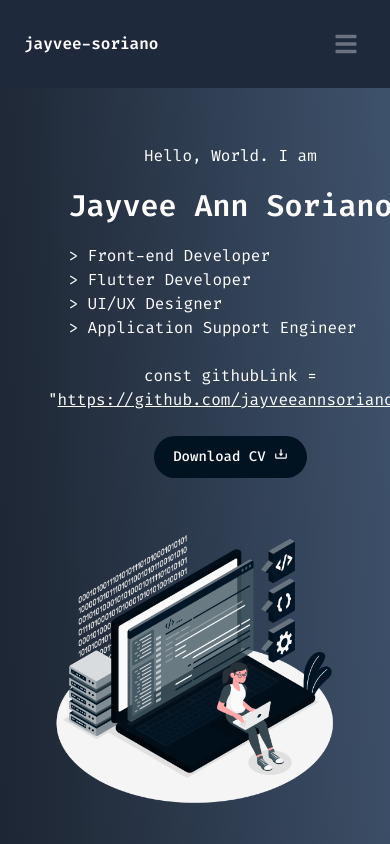
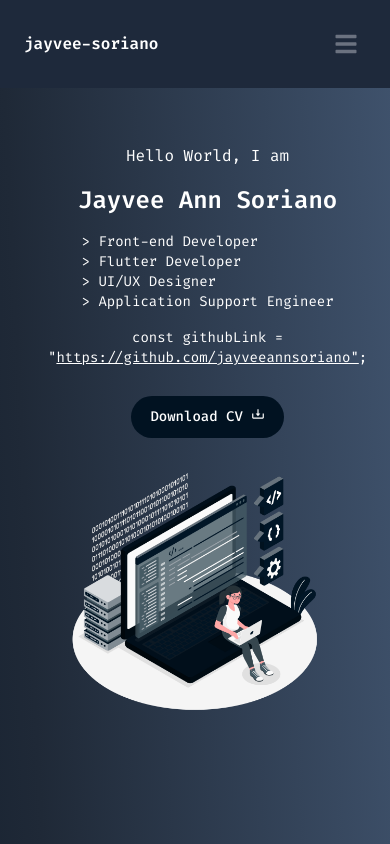
Before and after one commit to jayveeannsoriano/jvsoriano-portfolio, a React (Create React App) app: page / in a window 390 px wide. Shown: the top 844 px of the page. Built offline with nearby package versions, Linux system fonts and the light colour scheme.

Commit message:
fix: fixed hero layout - fixed layout for mobile browser screens (400px) and above

```diff
--- a/src/layout/Hero.jsx
+++ b/src/layout/Hero.jsx
@@ -11,21 +11,17 @@ import "aos/dist/aos.css";
 const Hero = () => {
   return (
     <SectionContainer id="hello">
-      <div className="flex flex-col items-center mt-16 md:flex-row md:mt-8">
-        <div data-aos="fade-up" className="mx-auto text-center">
-          <div className="grid justify-around md:justify-start md:text-left">
-            <p>Hello, World. I am</p>
-            <h1 className="text-3xl md:text-5xl font-semibold py-5">
-              Jayvee Ann Soriano
-            </h1>
-            <div className="text-left">
+      <div data-aos="fade-up" className="flex flex-col gap-1 items-center mt-16 md:flex-row md:my-24">
+        <div className="mx-auto text-center flex flex-col gap-1 md:text-left md:w-1/2">
+          <h1>Hello World, I am </h1>
+          <h1 className="text-2xl font-semibold my-3 md:text-5xl">Jayvee Ann Soriano</h1>
+          <div className="grid justify-around text-left text-sm md:justify-start md:text-lg">
             <h2>{">"} Front-end Developer</h2>
             <h2>{">"} Flutter Developer</h2>
             <h2>{">"} UI/UX Designer</h2>
             <h2>{">"} Application Support Engineer</h2>
           </div>
-          </div>
-          <br />
+          <div className="text-sm my-3 md:text-md">
             <p>
               const githubLink = "
               <a
@@ -39,8 +35,8 @@ const Hero = () => {
               </a>
               ;
             </p>
-          <br />
-          <div className="flex justify-center md:justify-start">
+          </div>
+          <div className="flex justify-center my-3 md:justify-start">
             <a href={pdfFile} download={pdfCVFilename}>
               <Button className="bg-secondary enabled:hover:bg-sky-900" pill>
                 Download CV
@@ -49,10 +45,10 @@ const Hero = () => {
             </a>
           </div>
         </div>
-        <div data-aos="fade-up" className="mx-auto" id="hero-img">
+        <div className="m-auto" id="hero-img">
           <img
             src={HeroImg}
-            className="w-[310px] md:w-[450px] lg:w-[510px] my-10"
+            className="w-[260px] md:w-[450px] lg:w-[510px] my-1"
             alt="hero-img"
           />
         </div>
```
Lines whose indentation alone changed are shown as unchanged.
